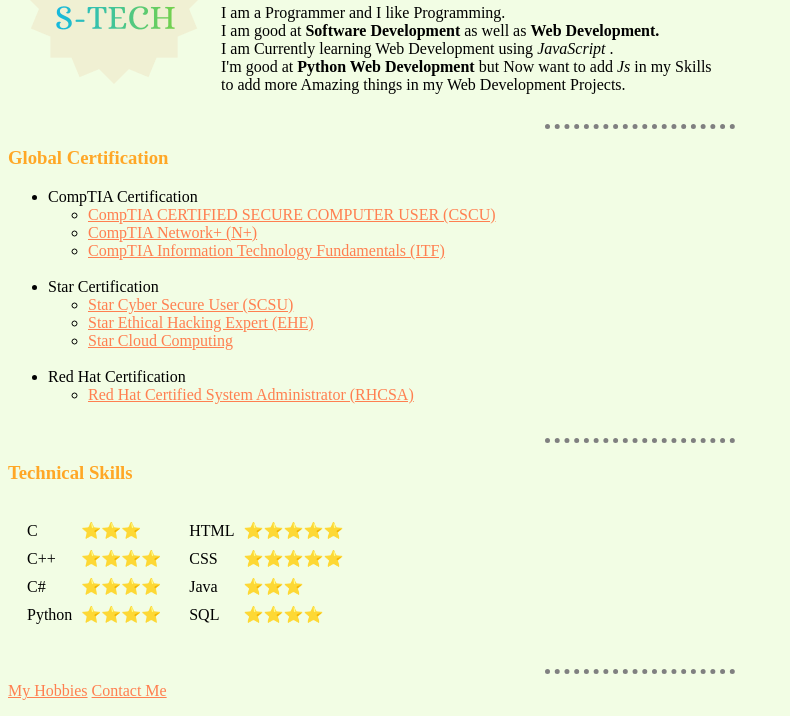
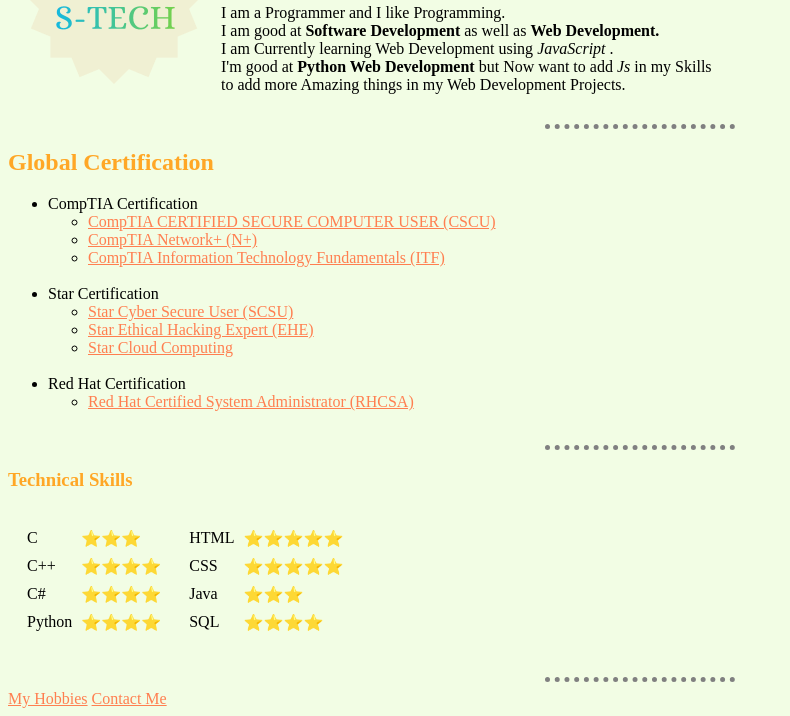
Before and after one commit to SUMEET-SD/cv, a plain HTML site: page index.html in a window 1280 px wide. Shown: the part 131-847 px from the top of the page, without its empty margins (0-790 px from the left). Drawn offline with Linux system fonts and the light colour scheme.

Commit message:
Global Certification Heading Tag Updated

```diff
--- a/css/styles.css
+++ b/css/styles.css
@@ -33,7 +33,8 @@ h1:hover {
     transition: 3s;
 }
 
-h3 {
+h3,
+h2 {
     color: #FFA726;
 }
 
--- a/index.html
+++ b/index.html
@@ -21,16 +21,14 @@
                     <br> I am good at <strong> Software Development
                         </strong> as well as <strong> Web Development. </strong>
                     <br>I am Currently learning Web Development using <em> JavaScript </em>.
-                        <br>I'm good at <strong> Python Web Development </strong> but Now want to add <em>Js</em> in
-                        my Skills <br>to add more Amazing things in my
-                        Web Development Projects. </p>
+                    <br>I'm good at <strong> Python Web Development </strong> but Now want to add <em>Js</em> in my Skills <br>to add more Amazing things in my Web Development Projects. </p>
             </td>
         </tr>
     </table>
 
     <hr>
 
-        <h3>Global Certification </h3>
+    <h2>Global Certification </h2>
 
     <ul>
         <li class="mib">CompTIA Certification</li>
```
Lines whose indentation alone changed are shown as unchanged.
